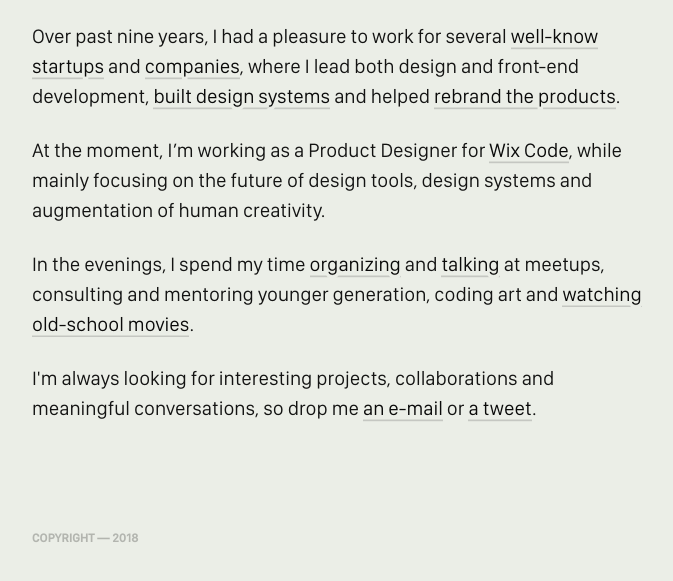
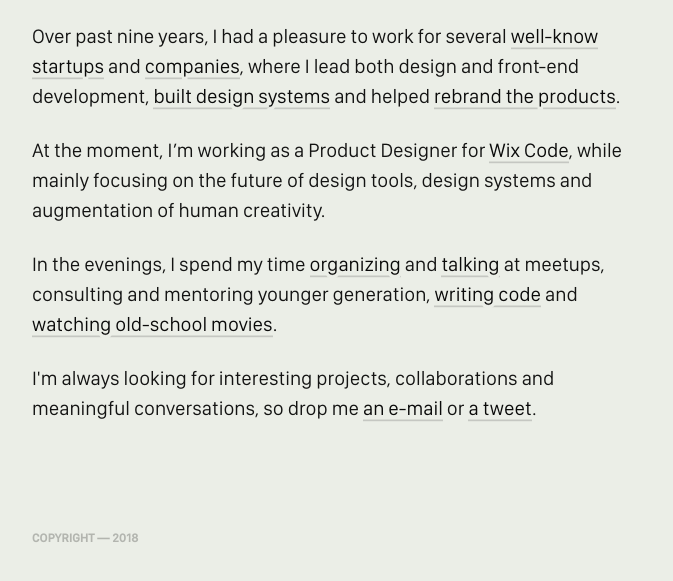
Before and after one commit to podo/podo.github.io, a plain HTML site: page index.html in a window 1280 px wide. Shown: the part 159-740 px from the top of the page, without its empty margins (64-737 px from the left). Drawn offline with nearby package versions, Linux system fonts and the light colour scheme.

Commit message:
Update index.html description

```diff
--- a/index.html
+++ b/index.html
@@ -22,8 +22,7 @@
         Designer for <a href="https://www.wix.com/code" target="_blank">Wix Code<span class="tooltip">wix.com/code</span></a>, while mainly focusing on the future of design tools, design systems and augmentation of human creativity.
       </p>
       <p>
-        In the evenings, I spend my time <a href="https://www.facebook.com/events/824531917644004/" target="_blank">organizing<span class="tooltip">Patterns Meetup</span></a> and <a href="https://www.facebook.com/events/465267063860660/" target="_blank">talking<span class="tooltip">Fresh Meetup Vol. 4</span></a> at meetups, consulting and mentoring younger generation, coding
-        art and <a href="https://letterboxd.com/podo/" target="_blank">watching old-school movies<span class="tooltip">letterboxd.com/podo</span></a>.
+        In the evenings, I spend my time <a href="https://www.facebook.com/events/824531917644004/" target="_blank">organizing<span class="tooltip">Patterns Meetup</span></a> and <a href="https://www.facebook.com/events/465267063860660/" target="_blank">talking<span class="tooltip">Fresh Meetup Vol. 4</span></a> at meetups, consulting and mentoring younger generation, <a href="https://github.com/podo/awesome-framer" target="_blank">writing code<span class="tooltip">Awesome Framer</span></a> and <a href="https://letterboxd.com/podo/" target="_blank">watching old-school movies<span class="tooltip">letterboxd.com/podo</span></a>.
       </p>
       <p>
         I'm always looking for interesting projects, collaborations and meaningful conversations, so drop me <a href="mailto:g.jaloveckas@gmail.com" target="_blank">an e-mail<span class="tooltip">g.jaloveckas@gmail.com</span></a> or <a href="http://www.twitter.com/podo" target="_blank">a tweet<span class="tooltip">twitter.com/podo</span></a>.
```
Also changed, not shown: images/vinted/profile_examples.png.
